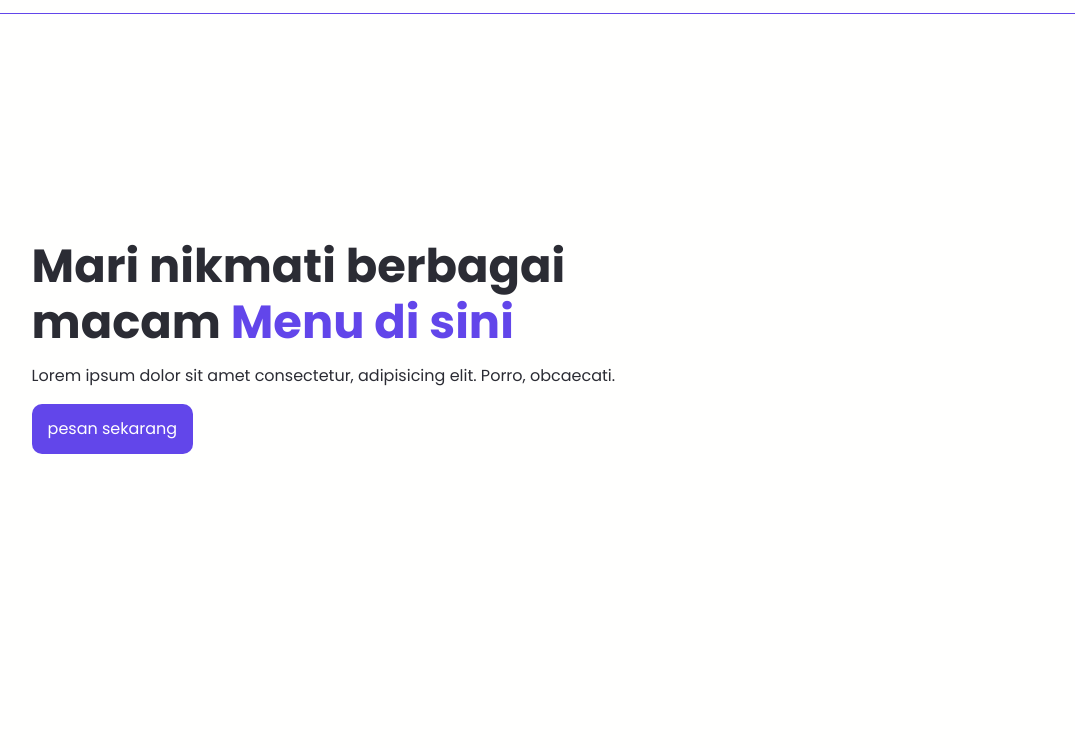
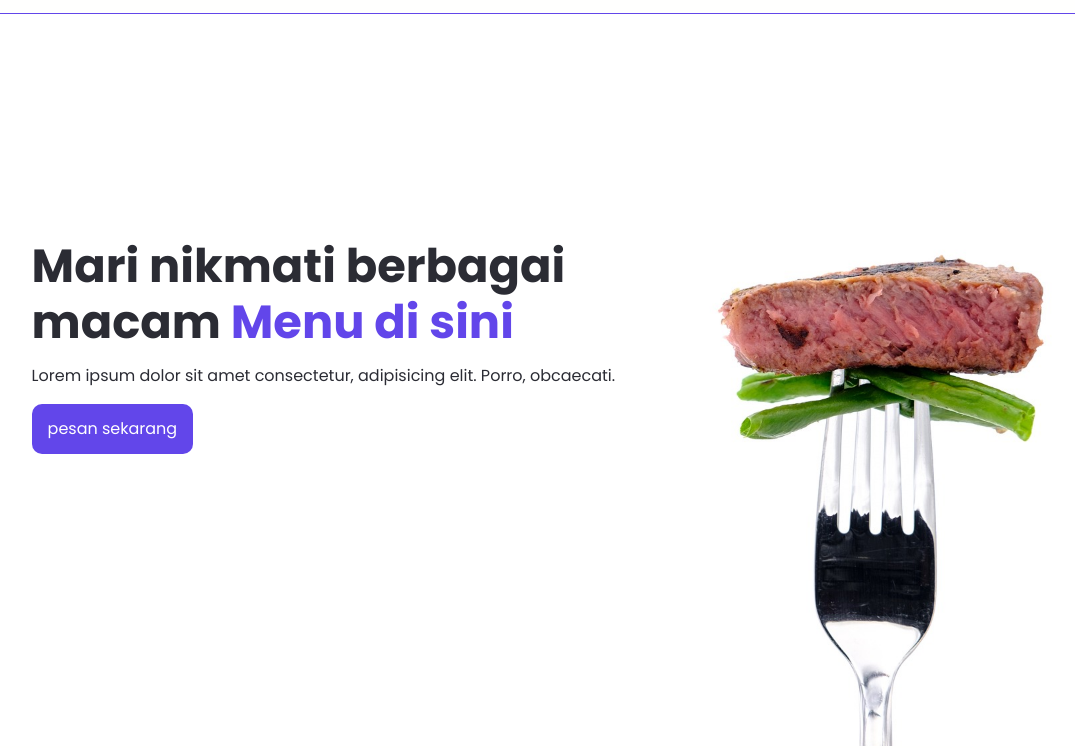
Before and after one commit to Ahmadzaidan140303/SteakAz.github.io, a plain HTML site: page index.html in a window 1280 px wide. Shown: the part 54-802 px from the top of the page, without its empty margins (58-1133 px from the left). Drawn offline with nearby package versions, Linux system fonts and the light colour scheme.

Commit message:
Update styles.css

```diff
--- a/css/styles.css
+++ b/css/styles.css
@@ -97,7 +97,7 @@ body {
 /* hero section start*/
 .hero {
   min-height: 100vh;
-  background-image: url("img/banner.jpg");
+  background-image: url("../img/banner.jpg");
   background-repeat: no-repeat;
   background-size: cover;
   background-position: center;
```
